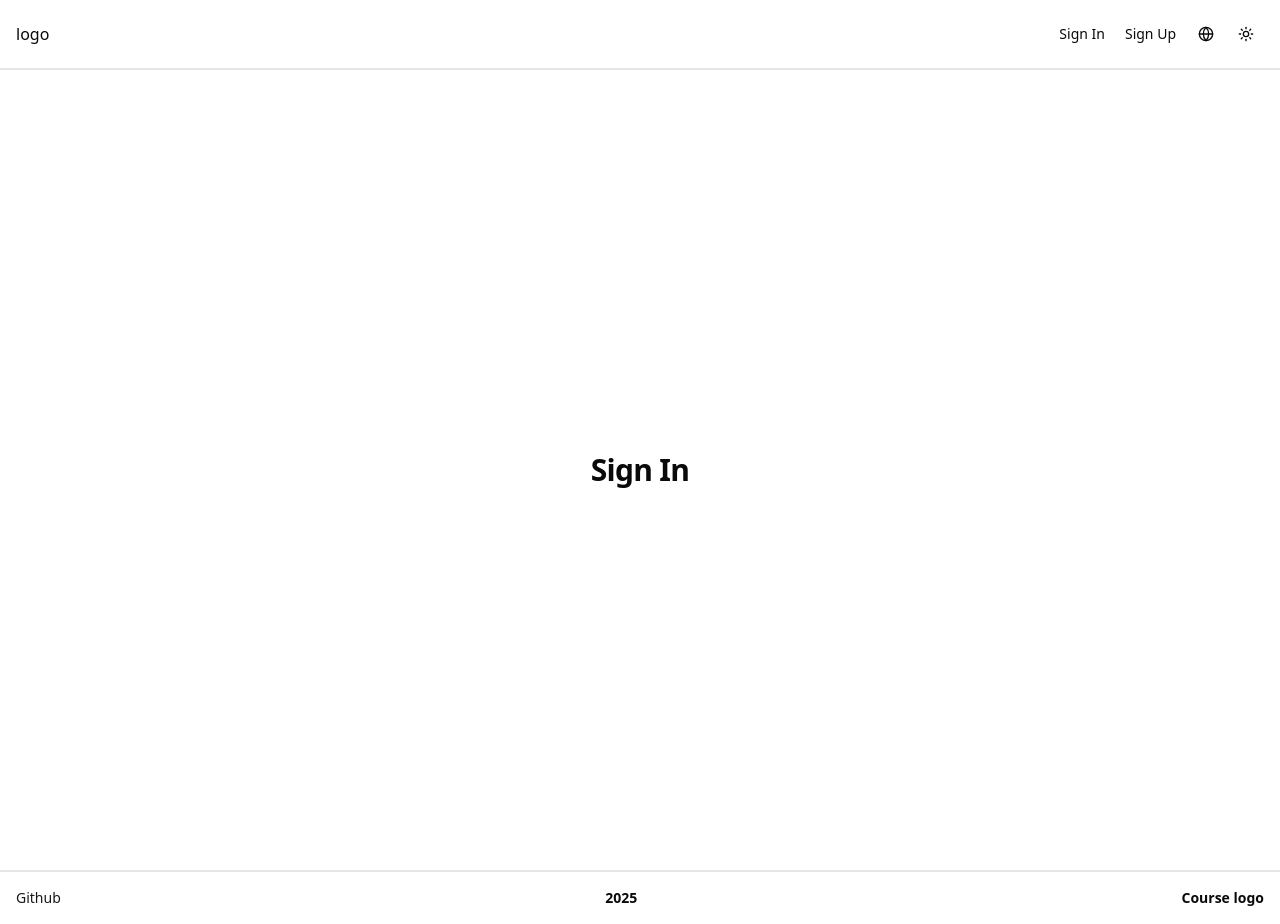
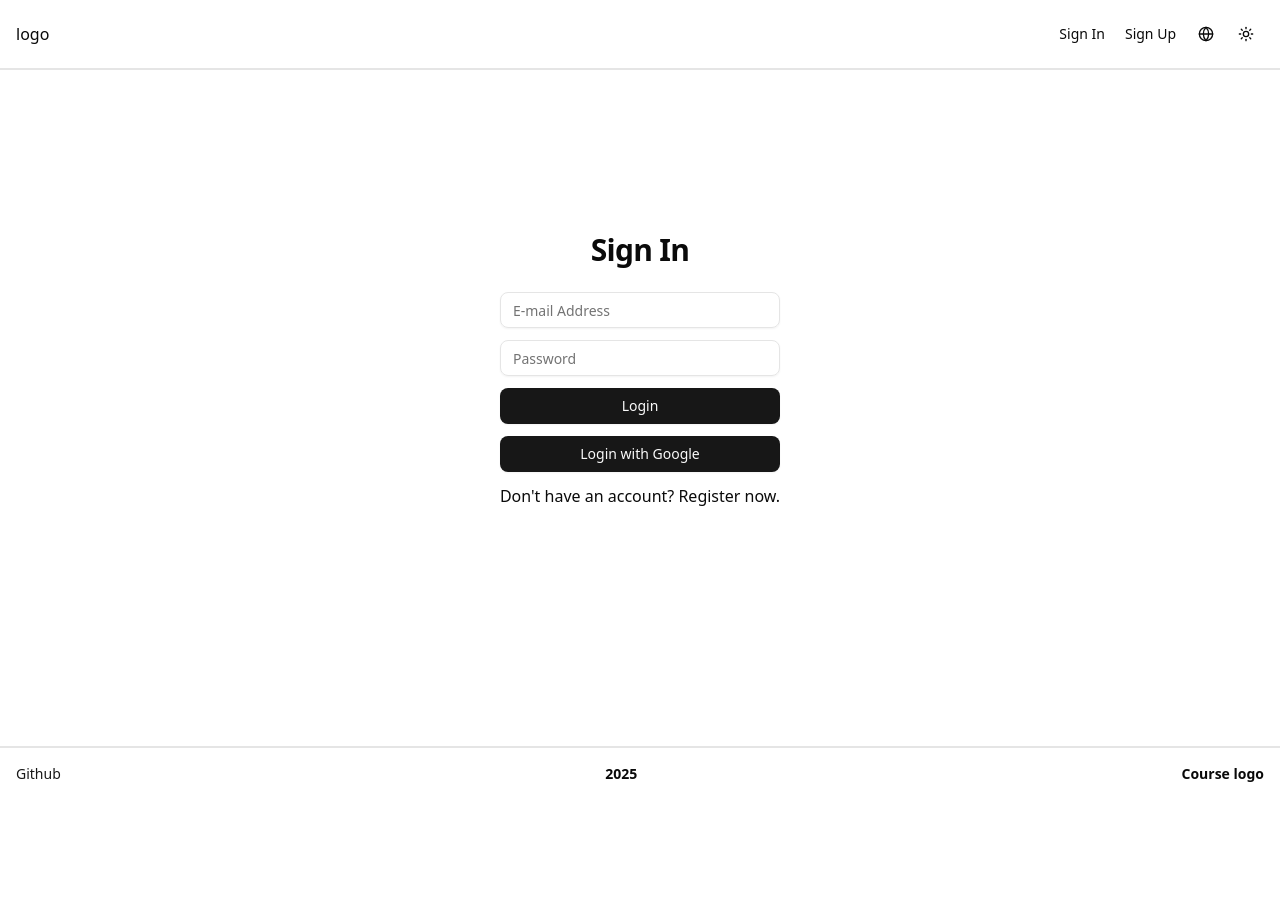
Before and after one commit to alexspearsi/rest-client-app, a Next.js app: page /en/authentication in a window 1280 px wide. After the commit the page ends 800 px from the top, so only its background shows below. Built offline with nearby package versions, Linux system fonts and the light colour scheme; no server answers.

Commit message:
feat: implement login with authentication

```diff
--- a/src/app/[locale]/authentication/page.tsx
+++ b/src/app/[locale]/authentication/page.tsx
@@ -1,11 +1,65 @@
+'use client';
+
 import { Heading } from '@/components/ui/typography';
 import { useTranslations } from 'next-intl';
+import React, { useEffect, useState } from 'react';
+import {
+  auth,
+  logInWithEmailAndPassword,
+  signInWithGoogle,
+} from '../../../firebase';
+import { useAuthState } from 'react-firebase-hooks/auth';
+import { useRouter } from 'next/navigation';
+import Link from 'next/link';
+import { Input } from '@/components/ui/input';
+import { Button } from '@/components/ui/button';
 
 export default function Page() {
   const t = useTranslations('Signin');
+
+  const [email, setEmail] = useState('');
+  const [password, setPassword] = useState('');
+  const [user, loading, error] = useAuthState(auth);
+  const router = useRouter();
+
+  useEffect(() => {
+    if (loading) {
+      return;
+    }
+    if (error) {
+      console.log('Error during login');
+      return;
+    }
+    if (user) {
+      router.push('/');
+    }
+  }, [user, loading, error, router]);
+
   return (
-    <div className="flex h-screen flex-col items-center justify-center gap-6 p-8">
+    <div className="flex h-[75vh] flex-col items-center justify-center gap-6">
       <Heading size="h2">{t('title')}</Heading>
+      <div className="flex flex-col gap-3">
+        <Input
+          type="text"
+          value={email}
+          onChange={(e) => setEmail(e.target.value)}
+          placeholder="E-mail Address"
+        />
+        <Input
+          type="password"
+          value={password}
+          onChange={(e) => setPassword(e.target.value)}
+          placeholder="Password"
+        />
+        <Button onClick={() => logInWithEmailAndPassword(email, password)}>
+          Login
+        </Button>
+        <Button onClick={signInWithGoogle}>Login with Google</Button>
+        <div>
+          Don&apos;t have an account? <Link href="/register">Register</Link>{' '}
+          now.
+        </div>
+      </div>
     </div>
   );
 }
--- /dev/null
+++ b/src/firebase.js
@@ -0,0 +1,100 @@
+import { initializeApp } from "firebase/app";
+import {
+  GoogleAuthProvider,
+  getAuth,
+  signInWithPopup,
+  signInWithEmailAndPassword,
+} from "firebase/auth";
+
+import {
+  getFirestore,
+  query,
+  getDocs,
+  collection,
+  where,
+  addDoc
+} from 'firebase/firestore'
+
+const firebaseConfig = {
+  apiKey: "AIzaSyDn3OfLMU-ZDHDP1c8Z3KCOblbC7I6QEWQ",
+  authDomain: "rest-client-app-acfcf.firebaseapp.com",
+  projectId: "rest-client-app-acfcf",
+  storageBucket: "rest-client-app-acfcf.firebasestorage.app",
+  messagingSenderId: "750790602672",
+  appId: "1:750790602672:web:9f0fd6c4bf8a1624a3f075",
+  measurementId: "G-ZKEHT9M2SK"
+};
+
+const app = initializeApp(firebaseConfig);
+const auth = getAuth(app);
+const db = getFirestore(app);
+
+const googleProvider = new GoogleAuthProvider();
+const signInWithGoogle = async () => {
+  try {
+    const res = await signInWithPopup(auth, googleProvider);
+    const user = res.user;
+    const q = query(collection(db, "users"), where("uid", "==", user.uid));
+    const docs = await getDocs(q);
+    if (docs.docs.length === 0) {
+      await addDoc(collection(db, "users"), {
+        uid: user.uid,
+        name: user.displayName,
+        authProvider: "google",
+        email: user.email,
+      });
+    }
+  } catch (err) {
+    console.error(err);
+    alert(err.message);
+  }
+};
+
+const logInWithEmailAndPassword = async (email, password) => {
+  try {
+    await signInWithEmailAndPassword(auth, email, password);
+  } catch (err) {
+    console.error(err);
+    alert(err.message);
+  }
+};
+
+const registerWithEmailAndPassword = async (name, email, password) => {
+  try {
+    const res = await createUserWithEmailAndPassword(auth, email, password);
+    const user = res.user;
+    await addDoc(collection(db, "users"), {
+      uid: user.uid,
+      name,
+      authProvider: "local",
+      email,
+    });
+  } catch (err) {
+    console.error(err);
+    alert(err.message);
+  }
+};
+
+const sendPasswordReset = async (email) => {
+  try {
+    await sendPasswordResetEmail(auth, email);
+    alert("Password reset link sent!");
+  } catch (err) {
+    console.error(err);
+    alert(err.message);
+  }
+};
+
+const logout = () => {
+  signOut(auth);
+};
+
+export {
+  auth,
+  db,
+  signInWithGoogle,
+  logInWithEmailAndPassword,
+  registerWithEmailAndPassword,
+  sendPasswordReset,
+  logout,
+};
```
